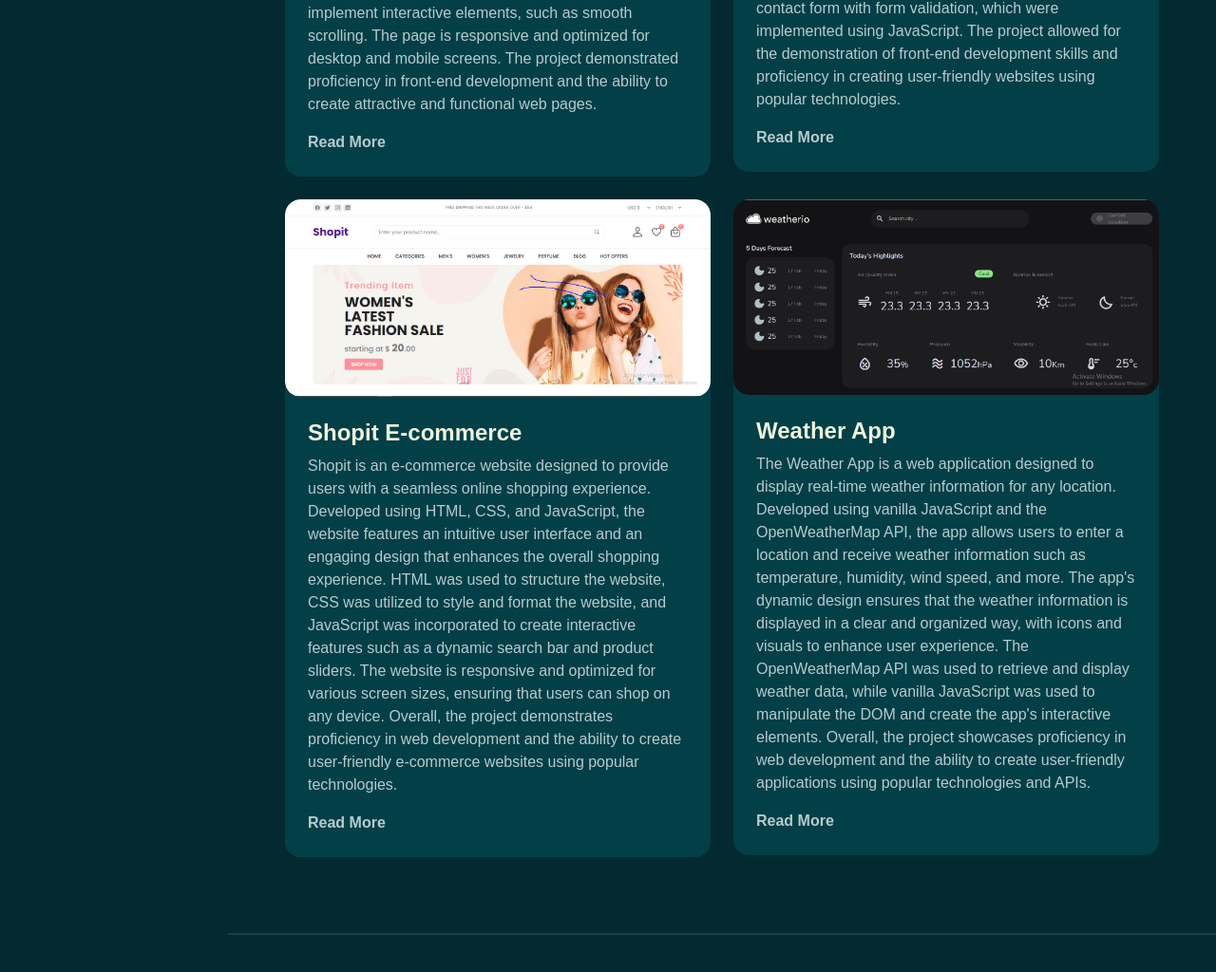
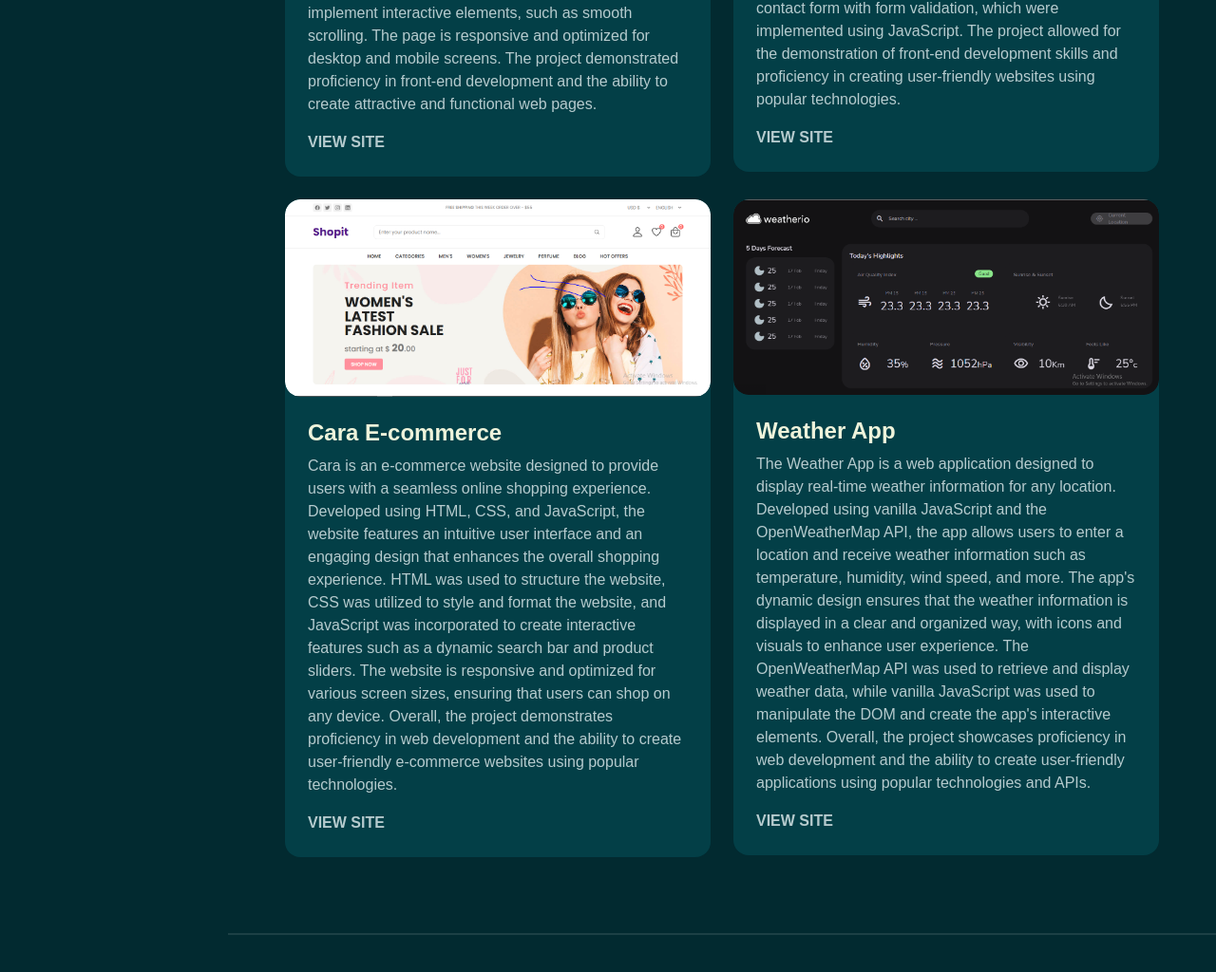
Before and after one commit to Mary83-ops/_mary, a plain HTML site: page index.html in a window 1280 px wide. Shown: the part 2458-3482 px from the top of the page at 95% size. Drawn offline with Linux system fonts and the light colour scheme; files whose address does not match are found by name; a web font is replaced by a local one.

Commit message:
adding files

```diff
--- a/index.html
+++ b/index.html
@@ -204,7 +204,7 @@
                                 <p>The Manage landing page was developed using Tailwind CSS, HTML, and JavaScript. This landing page showcases a software management platform and features an engaging and interactive design.
                                     Tailwind CSS was used to style the page and create a visually appealing layout. JavaScript was also utilized to implement interactive elements, such as smooth scrolling. The page is responsive and optimized for desktop and mobile screens.
                                     The project demonstrated proficiency in front-end development and the ability to create attractive and functional web pages.</p>
-                                <a href="#" class="link-custom">Read More</a>
+                                <a href="https://mary83-ops.github.io/Manage-landing-page/" class="link-custom">VIEW SITE</a>
                             </div>
                         </div>
                     </div>
@@ -219,7 +219,7 @@
                                 <p>The Tikkaway restaurant website was developed using Bootstrap, HTML, and JavaScript. This website showcases the restaurant's menu and services in a responsive and visually appealing layout that adapts to different screen sizes.
                                     The website features interactive elements such as a slide-in navigation menu and a contact form with form validation, which were implemented using JavaScript.
                                     The project allowed for the demonstration of front-end development skills and proficiency in creating user-friendly websites using popular technologies.</p>
-                                <a href="#" class="link-custom">Read More</a>
+                                <a href="https://mary83-ops.github.io/Restaurant-website/" class="link-custom">VIEW SITE</a>
                             </div>
                         </div>
                     </div>
@@ -230,11 +230,11 @@
                                 <img class="rounded-4" src="./assets/img/e-commerce.png" alt="">
                             </div>
                             <div class="card-custom-content p-4">
-                                <h4>Shopit E-commerce</h4>
-                                <p>Shopit is an e-commerce website designed to provide users with a seamless online shopping experience. Developed using HTML, CSS, and JavaScript, the website features an intuitive user interface and an engaging design that enhances the overall shopping experience.
+                                <h4>Cara E-commerce</h4>
+                                <p>Cara is an e-commerce website designed to provide users with a seamless online shopping experience. Developed using HTML, CSS, and JavaScript, the website features an intuitive user interface and an engaging design that enhances the overall shopping experience.
                                     HTML was used to structure the website, CSS was utilized to style and format the website, and JavaScript was incorporated to create interactive features such as a dynamic search bar and product sliders. The website is responsive and optimized for various screen sizes, ensuring that users can shop on any device.
                                     Overall, the project demonstrates proficiency in web development and the ability to create user-friendly e-commerce websites using popular technologies.</p>
-                                <a href="#" class="link-custom">Read More</a>
+                                <a href="https://mary83-ops.github.io/Shopit-ecommerce/" class="link-custom">VIEW SITE</a>
                             </div>
                         </div>
                     </div>
@@ -249,7 +249,7 @@
                                 <p>The Weather App is a web application designed to display real-time weather information for any location. Developed using vanilla JavaScript and the OpenWeatherMap API, the app allows users to enter a location and receive weather information such as temperature, humidity, wind speed, and more.
                                     The app's dynamic design ensures that the weather information is displayed in a clear and organized way, with icons and visuals to enhance user experience. The OpenWeatherMap API was used to retrieve and display weather data, while vanilla JavaScript was used to manipulate the DOM and create the app's interactive elements.
                                     Overall, the project showcases proficiency in web development and the ability to create user-friendly applications using popular technologies and APIs.</p>
-                                <a href="#" class="link-custom">Read More</a>
+                                <a href="https://mary83-ops.github.io/Weather/" class="link-custom">VIEW SITE</a>
                             </div>
                         </div>
                     </div>
```
